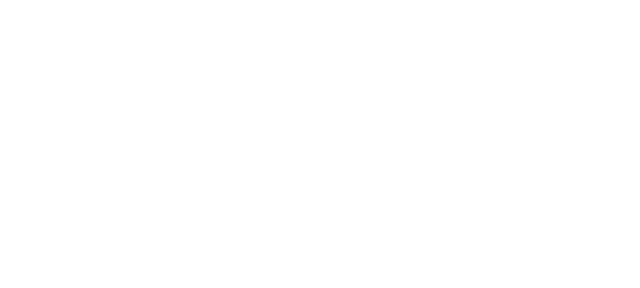
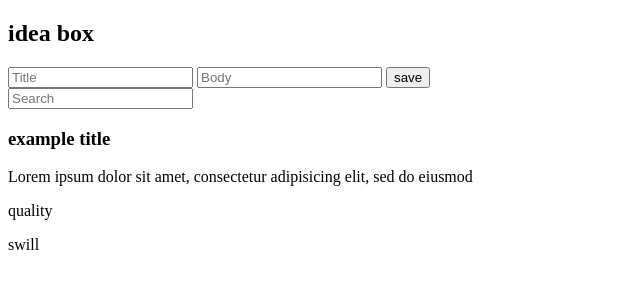
Before and after one commit to JustinTorrance/IdeaBox, a plain HTML site: page index.html in a window 1280 px wide. Shown: the whole page, without its empty margins (0-640 px from the left). Drawn offline with Linux system fonts and the light colour scheme.

Commit message:
Finish html

```diff
--- a/index.html
+++ b/index.html
@@ -5,7 +5,25 @@
   <link rel="stylesheet" type="text/css" href="style.css">
 </head>
 <body>
-
+<section class="input-section">
+  <header>
+    <h1>idea box</h1>
+  </header>
+  <form>
+    <input type="text" class="title-input" name="Title" placeholder="Title">
+    <input type="text" class="body-input" name="Body" placeholder="Body">
+    <button class="save-btn">save</button>
+  </form>
+</section>
+<section class="card-section">
+  <input type="text" class="search-input" name="Search" placeholder="Search">
+  <article>
+    <h3 class="card-title">example title</h3>
+    <p class="card-body">Lorem ipsum dolor sit amet, consectetur adipisicing elit, sed do eiusmod</p>
+    <p class="quality-label">quality</p>
+    <p class="selected-quality">swill</p>
+  </article>
+</section>
 <script src="script.js" type="text/javascript"></script>
 </body>
 </html>
```
